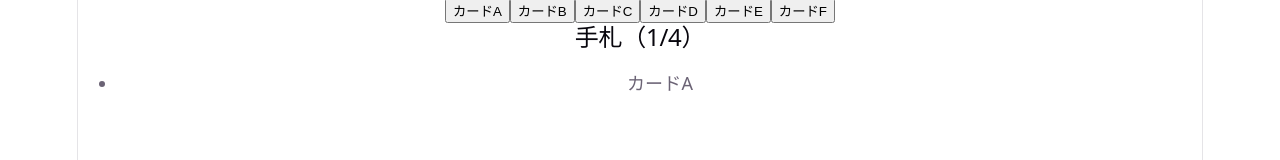
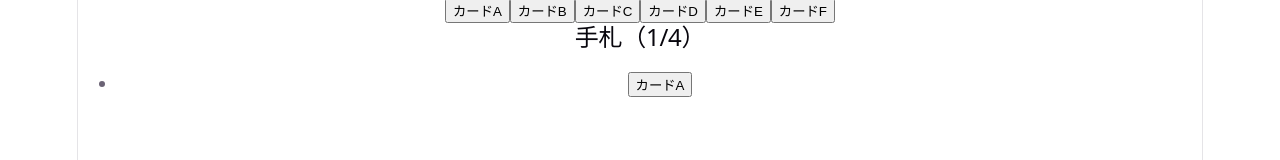
Before and after one commit to kjkt1105-maker/mulligan-note, a React (Vite) app: page / in a window 1280 px wide. Both pictures are taken after a click on the button "カードA". Shown: the part 130-290 px from the top of the page. Built offline with nearby package versions, Linux system fonts and the light colour scheme.

Commit message:
手札のカードをタップで削除できるようにし、4枚で追加を無効化

```diff
--- a/src/App.tsx
+++ b/src/App.tsx
@@ -18,7 +18,7 @@ function App() {
 
       <h2>デッキ</h2>
       {DECK.map((name) => (
-        <button key={name} onClick={() => addToHand(name)}>
+        <button key={name} onClick={() => addToHand(name)} disabled={hand.length >= 4}>
           {name}
         </button>
       ))}
@@ -26,7 +26,11 @@ function App() {
       <h2>手札（{hand.length}/4）</h2>
       <ul>
         {hand.map((name, i) => (
-          <li key={i}>{name}</li>
+          <li key={i}>
+            <button onClick={() => setHand(hand.filter((_, j) => j !== i))}>
+              {name}
+            </button>
+          </li>
         ))}
       </ul>
     </div>
```
